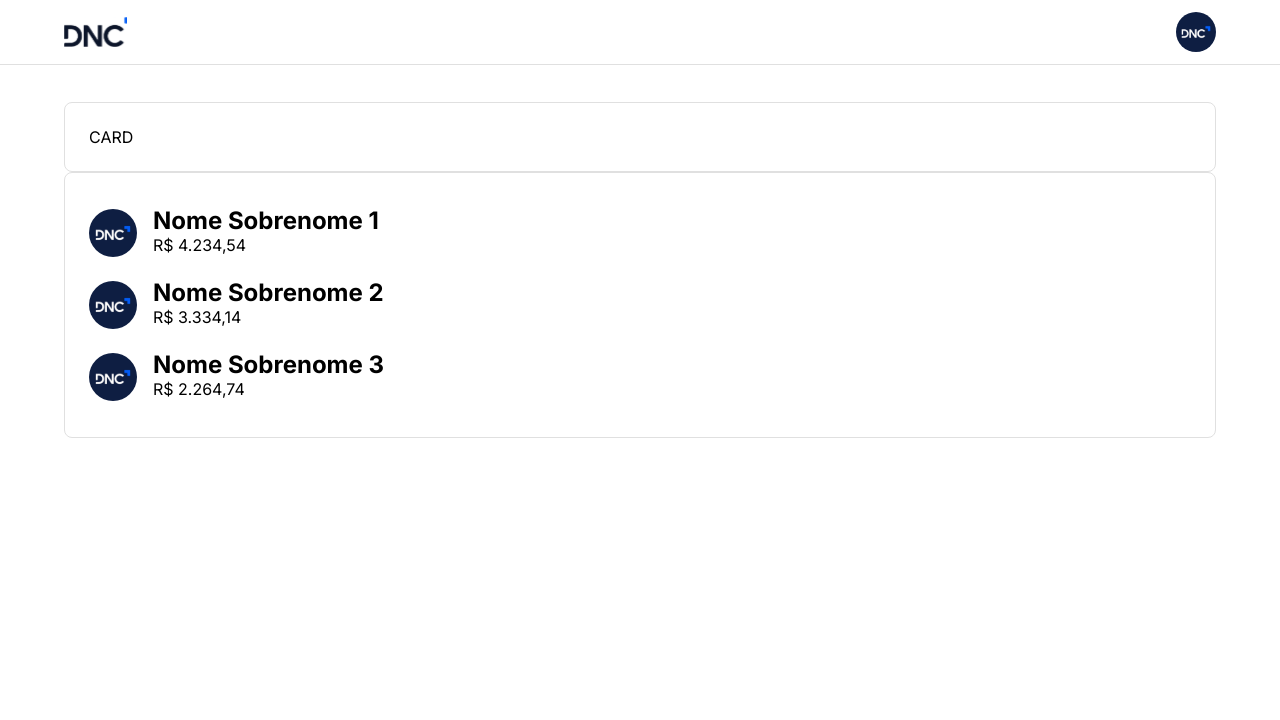
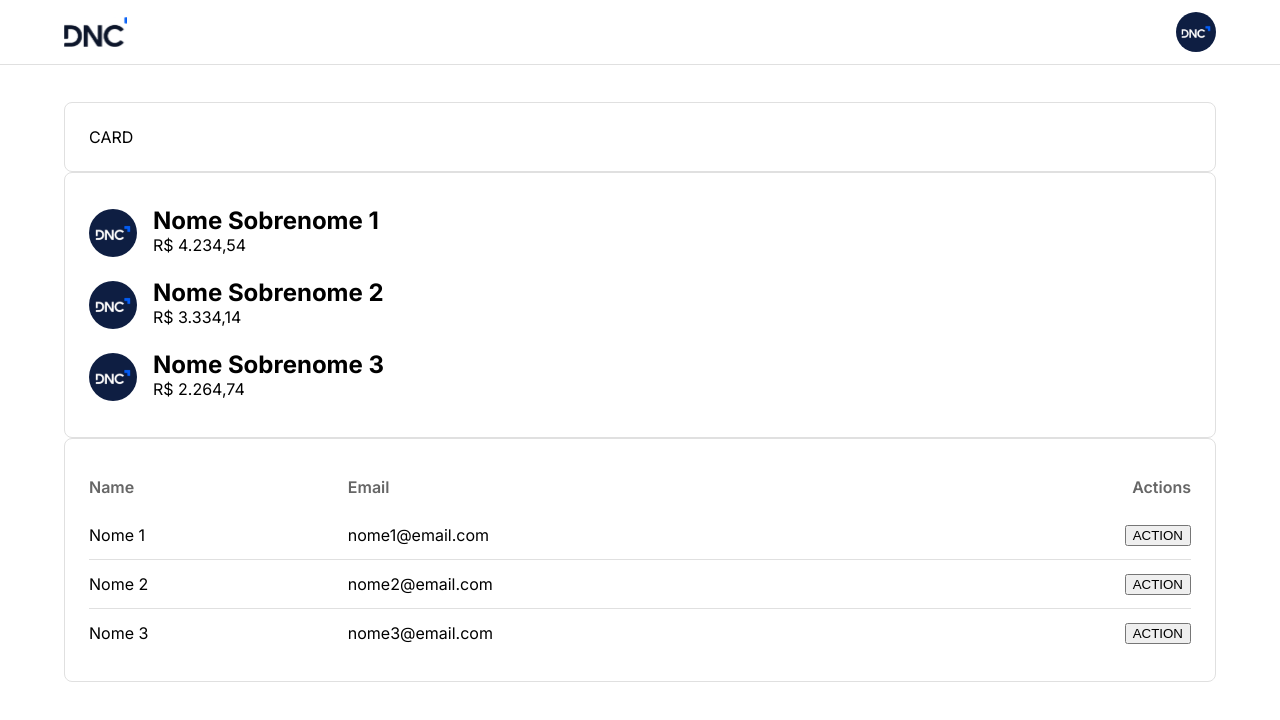
Before and after one commit to FelipeFernandesr/dnc-sales-dashboard-frf, a React (Vite) app: page /home in a window 1280 px wide. Shown: the top 720 px of the page. Built offline with nearby package versions, Linux system fonts and the light colour scheme.

Commit message:
Feat: Table Component

```diff
--- /dev/null
+++ b/src/components/CustomTable.tsx
@@ -0,0 +1,61 @@
+import styled from "styled-components"
+import { CustomTableProps } from "@/types"
+import { pxToRem } from "@/utils"
+
+const TableWrapper = styled.div`
+    overflow-x: auto;
+    width: 100%;
+    table {
+        width: 100%;
+        border-collapse: collapse;
+
+        th,
+        td {
+            height: ${pxToRem(48)};
+            padding: 0 ${pxToRem(8)} 0 0;
+            text-align: left;
+            &:last-child {
+                text-align: right;
+                padding: 0;
+            }
+        }
+
+        th {
+            color: ${(props) => props.theme.typographies.subtitle};
+            font-weight: 600;
+        }
+
+        tr {
+            border-bottom: ${pxToRem(1)} solid ${(props) => props.theme.appDefaultStroke};
+            &:last-child {
+                border-bottom: none;
+            }
+        }
+    }
+`
+
+function CustomTable(props: CustomTableProps) {
+    const { headers, rows } = props
+    return <TableWrapper>
+        <table>
+            <thead>
+                <tr>
+                    {headers.map((header, index) => (
+                        <th key={index}>{header}</th>
+                    ))}
+                </tr>
+            </thead>
+            <tbody>
+                {rows.map((row,rowIndex) => (
+                    <tr key={rowIndex}>
+                        {row.map((cell, cellIndex) => (
+                            <td key={cellIndex}>{cell}</td>
+                        ))}
+                    </tr>
+                ))}
+            </tbody>
+        </table>
+    </TableWrapper>
+}
+
+export default CustomTable
--- a/src/components/index.ts
+++ b/src/components/index.ts
@@ -1,4 +1,5 @@
 export { default as AvatarsList } from './AvatarList'
+export { default as CustomTable } from './CustomTable'
 export { default as FormComponent } from './FormComponent'
 export { default as Header } from './Header'
 export * from './BannerImage'
--- a/src/pages/Home.tsx
+++ b/src/pages/Home.tsx
@@ -1,4 +1,4 @@
-import { AvatarsList, CardComponent, Header } from "@/components"
+import { AvatarsList, CardComponent, CustomTable, Header } from "@/components"
 import { Container } from "@mui/material"
 import { currencyConverter } from "@/utils"
 
@@ -20,6 +20,28 @@
         subtitle: currencyConverter(2264.74),
       },
     ]
+
+    const mockTableData = {
+      headers: ['Name','Email','Actions'],
+      rows: [
+        [
+          <span>Nome 1</span>,
+          <span>nome1@email.com</span>,
+          <button>ACTION</button>
+        ],
+        [
+          <span>Nome 2</span>,
+          <span>nome2@email.com</span>,
+          <button>ACTION</button>
+        ],
+        [
+          <span>Nome 3</span>,
+          <span>nome3@email.com</span>,
+          <button>ACTION</button>
+        ]
+      ]
+    }
+
     return (
       <>
         <Header />
@@ -28,6 +50,12 @@
           <CardComponent>
             <AvatarsList listData={mockListData}/>
           </CardComponent>
+          <CardComponent>
+            <CustomTable
+              headers={mockTableData.headers}
+              rows={mockTableData.rows}
+            />
+          </CardComponent>
         </Container>
       </>
     )
--- /dev/null
+++ b/src/types/customTable.d.ts
@@ -0,0 +1,4 @@
+export interface CustomTableProps {
+    headers: string[]
+    rows: React.ReactNode[][]
+}
--- a/src/types/index.ts
+++ b/src/types/index.ts
@@ -1,4 +1,5 @@
 export * from './avatarsList'
+export * from './customTable'
 export * from './theme'
 export * from './typographies'
 export * from './formComponent'
```
